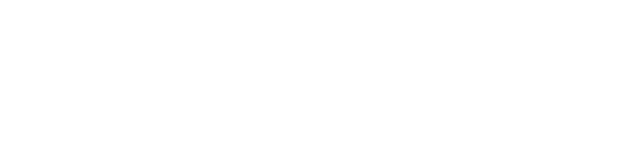
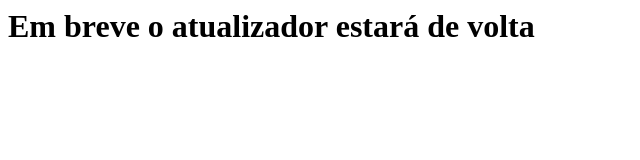
Before and after one commit to yurizzjaxx/image-run, a plain HTML site: page index.html in a window 1280 px wide. Shown: the whole page, without its empty margins (0-640 px from the left). Drawn offline with Linux system fonts and the light colour scheme.

Commit message:
Update index.html

```diff
--- a/index.html
+++ b/index.html
@@ -3,6 +3,6 @@
     <title>Soon</title>
   </head>
   <body>
-
+    <h1>Em breve o atualizador estará de volta</h1>
   </body>
 </html>
```
